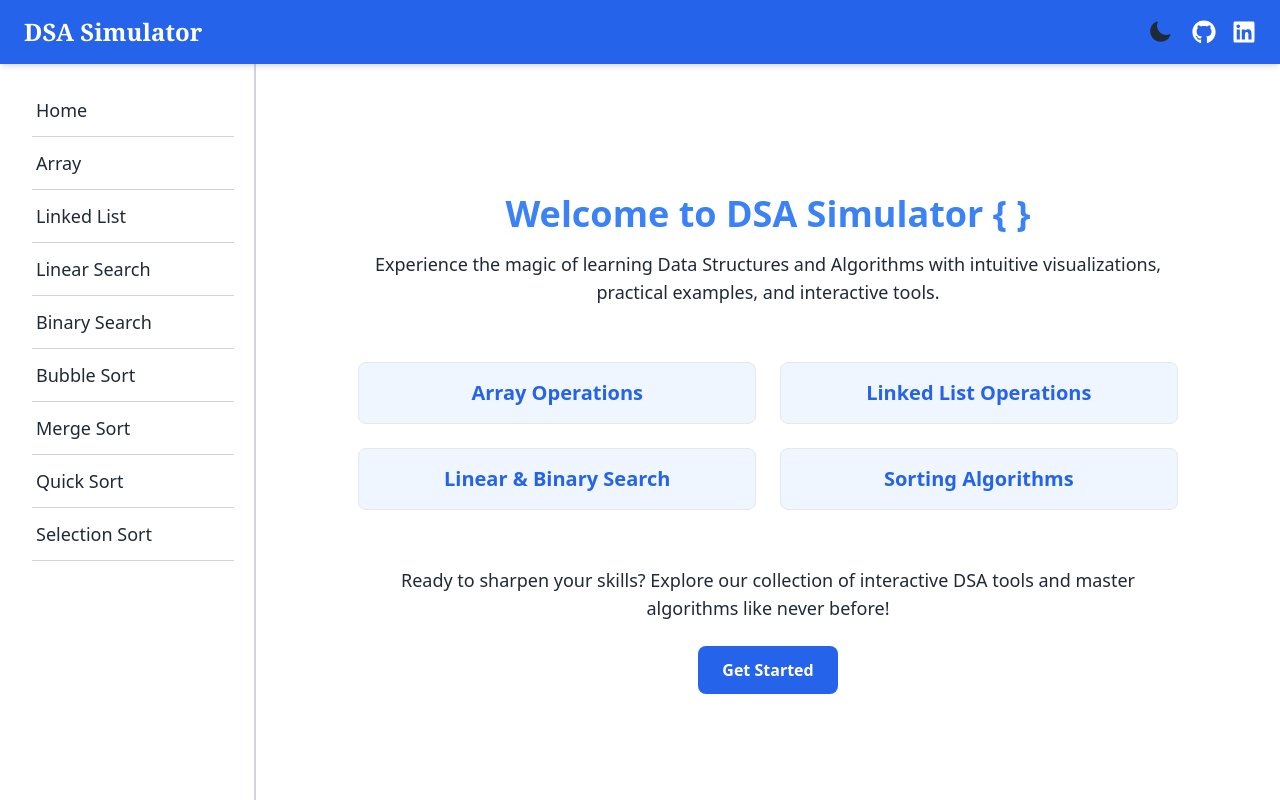
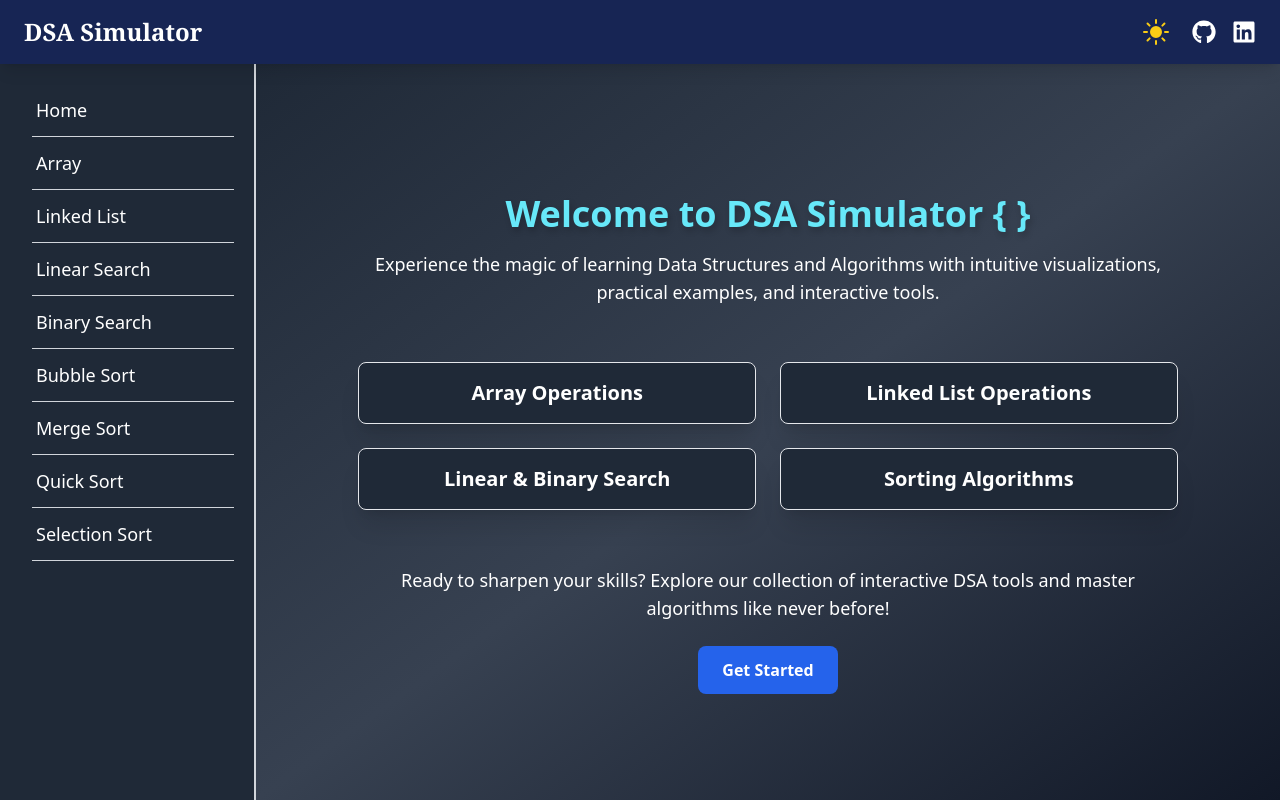
Before and after one commit to dipankar049/dsa-simulator, a React (Vite) app: page / in a window 1280 px wide. Built offline with nearby package versions, Linux system fonts and the light colour scheme.

Commit message:
style: set default theme to dark

```diff
--- a/src/App.css
+++ b/src/App.css
@@ -2,6 +2,25 @@
   margin: 0;
   padding: 0;
   box-sizing: border-box;
+}
+
+/* .bg-theme-gradient {
+  background-image: linear-gradient(
+    to bottom right,
+    #f0f9ff 0%,
+    #ffffff 50%,
+    #f0f9ff 100%
+  );
+} */
+
+/* Dark mode */
+.dark .bg-theme-gradient {
+  background-image: linear-gradient(
+    to bottom right,
+    #1f2937,
+    #374151,
+    #111827
+  );
 }
 
 /* Buttons for operations */
--- a/src/components/Header.jsx
+++ b/src/components/Header.jsx
@@ -11,7 +11,7 @@ export default function Header({ toggleSidebar }) {
   };
 
   return (
-    <header className="fixed w-full h-16 bg-blue-600 dark:bg-blue-950 text-white flex items-center px-6 shadow-md z-20">
+    <header className="fixed w-full h-16 bg-blue-600 dark:bg-blue-950 text-white flex items-center px-6 shadow-lg z-20">
       {/* Hamburger menu - visible on small screens */}
       <button
         className="md:hidden mr-4 text-2xl"
--- a/src/components/MenubarUn.jsx
+++ b/src/components/MenubarUn.jsx
@@ -19,7 +19,7 @@ export default function MenubarUn({ isOpen, closeSidebar }) {
   return (
     <>
       {/* Desktop sidebar */}
-      <div className="hidden overflow-y-auto md:text-lg md:block fixed w-1/5 h-screen bg-white pt-4 pl-3 border-r-2 border-gray-300 drop-shadow-sm dark:bg-gray-800 dark:text-white">
+      <div className="hidden overflow-y-auto md:text-lg md:block fixed w-1/5 h-screen bg-white pt-4 pl-3 border-r-2 border-gray-300 drop-shadow-lg dark:bg-gray-800 dark:text-white">
         <div className="p-2 space-y-1">
           {menuItems.map(({ label, to }) => (
             <MenuItem key={to} label={label} to={to} />
--- a/src/context/ThemeContext.jsx
+++ b/src/context/ThemeContext.jsx
@@ -4,12 +4,12 @@ const ThemeContext = createContext();
 
 const ThemeProvider = ({children}) => {
     const [theme, setTheme] = useState(() => {
-        return localStorage.getItem('dsa-simulator-theme') ||
-            (window.matchMedia('(prefers-color-scheme: dark)').matches ? 'dark' : 'light');
+        return localStorage.getItem('dsa-simulator-theme') || 'dark';
+            // (window.matchMedia('(prefers-color-scheme: dark)').matches ? 'dark' : 'light');
     });
 
     useEffect(() => {
-        const storedTheme = localStorage.getItem('dsa-simulator-theme') || 'light';
+        const storedTheme = localStorage.getItem('dsa-simulator-theme') || 'dark';
         if (storedTheme !== theme) {
             updateTheme(storedTheme);
         }
--- a/src/pages/HomePage.jsx
+++ b/src/pages/HomePage.jsx
@@ -2,6 +2,7 @@ import React, { useContext, useState } from 'react';
 import { Link } from "react-router-dom";
 import { useTranslate } from '../assets/TranslationObj';
 import { ThemeContext } from '../context/ThemeContext';
+import AnimatedCard from '../components/card/AnimatedCard';
 
 export default function HomePage({language}) {
 
@@ -9,15 +10,16 @@ export default function HomePage({language}) {
   const { theme } = useContext(ThemeContext);
 
   return (
-    <div className="absolute inset-0 w-full min-h-[92vh] pt-[200px] sm:pt-16 flex flex-col items-center justify-center bg-white text-gray-800 dark:bg-gray-700 dark:text-white">
+    <div className="absolute inset-0 w-full min-h-[92vh] pt-[200px] sm:pt-16 flex flex-col items-center justify-center text-gray-800 bg-theme-gradient dark:text-white">
       {/* Welcome Section */}
       <section className="px-[10%] text-center py-4">
-        <h1 className="text-3xl sm:text-4xl font-semibold sm:font-bold text-blue-500 dark:text-cyan-300">Welcome to DSA Simulator {"{ }"} </h1>
+        <p className="text-3xl [text-shadow:2px_4px_6px_rgba(0,0,0,0.2)] sm:text-4xl font-semibold sm:font-bold text-blue-500 dark:text-cyan-300">Welcome to DSA Simulator {"{ }"} </p>
         <p className="mt-4 text-lg">
           Experience the magic of learning Data Structures and Algorithms with intuitive visualizations, practical examples, and interactive tools.
         </p>
         {/* {translate && <p>{translate.greeting}</p>} */}
       </section>
+      {/* <AnimatedCard /> */}
 
       {/* Features Section */}
       <section className="w-full px-[10%] grid grid-cols-1 md:grid-cols-2 gap-6 mt-10">
@@ -30,7 +32,7 @@ export default function HomePage({language}) {
           <Link
             key={index}
             to={item.path}
-            className="p-4 flex justify-center border rounded-lg bg-blue-50 hover:bg-blue-200 text-blue-600 hover:text-blue-800 dark:bg-gray-800 dark:text-white transition divAnimate"
+            className="p-4 flex justify-center border rounded-lg bg-blue-200 hover:bg-blue-200 text-blue-800 hover:text-blue-800 dark:bg-gray-800 dark:text-white shadow-xl transition divAnimate"
           >
             <h3 className="text-lg sm:text-xl font-semibold">{item.title}</h3>
           </Link>
@@ -38,7 +40,7 @@ export default function HomePage({language}) {
       </section>
 
       {/* Call-to-Action */}
-      <section className="px-[10%] bg-white dark:bg-gray-700 text-center py-4 sm:my-10">
+      <section className="px-[10%] text-center py-4 sm:my-10">
         <p className="text-lg">
           Ready to sharpen your skills? Explore our collection of interactive DSA tools and master algorithms like never before!
         </p>
```
